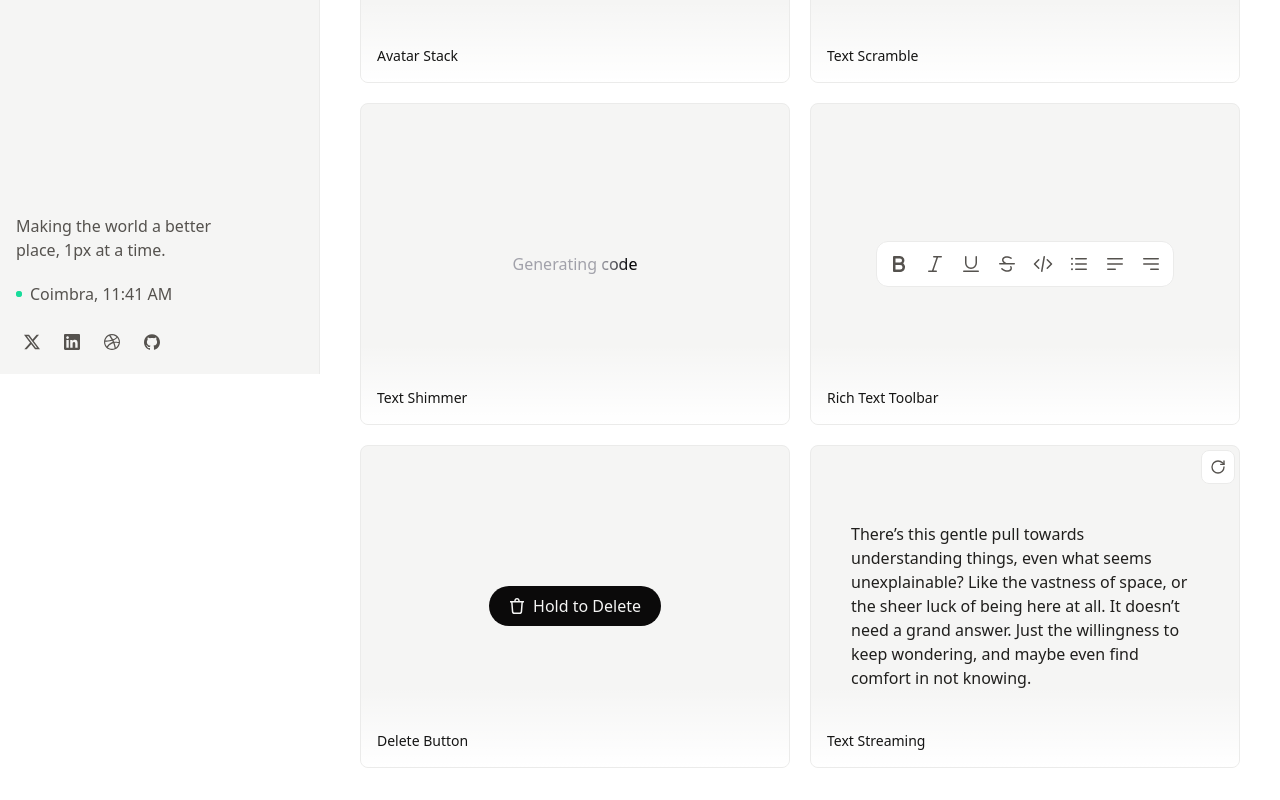
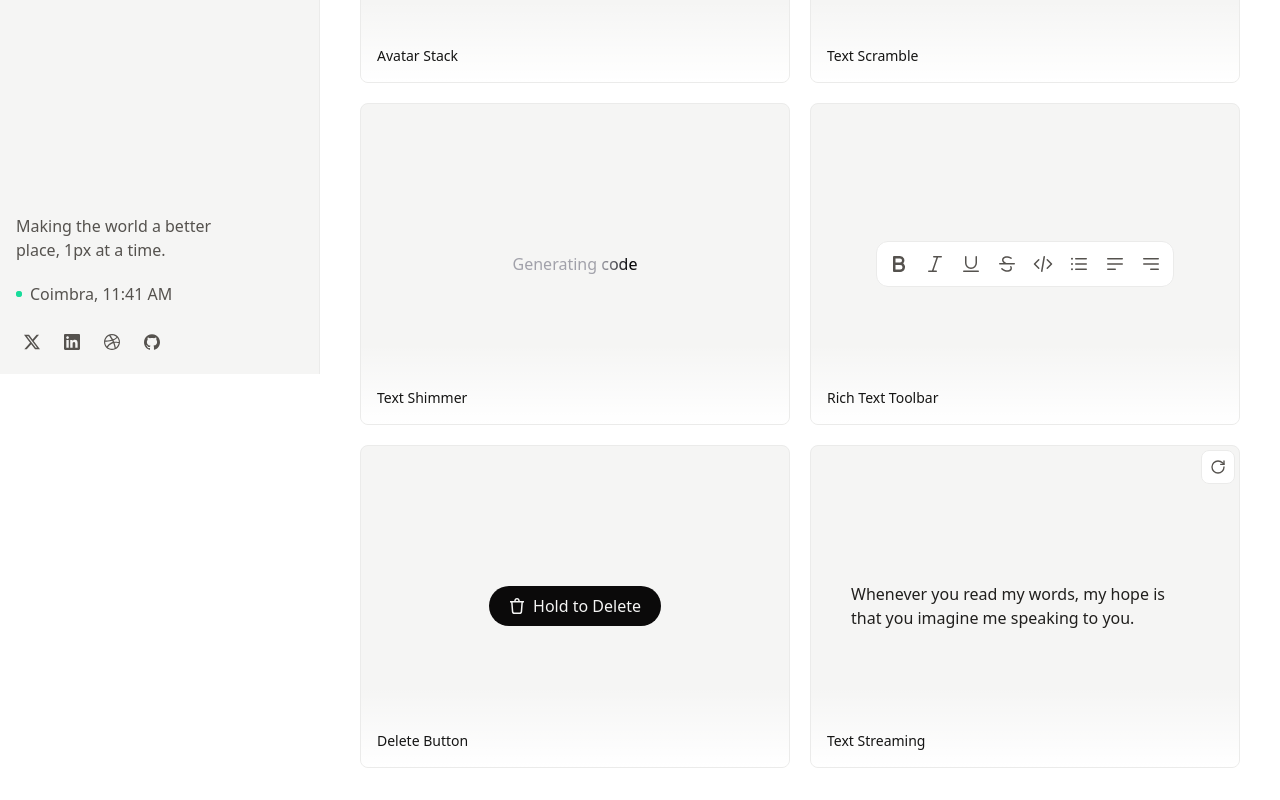
Before and after one commit to zalodias/zalodias, a Next.js app: page /playground in a window 1280 px wide. Shown: the part 426-1226 px from the top of the page. Built offline with nearby package versions, Linux system fonts and the light colour scheme.

Commit message:
📝 Update sample text for TextStreaming component

```diff
--- a/playground/text-streaming.tsx
+++ b/playground/text-streaming.tsx
@@ -7,7 +7,7 @@ interface TextStreamingProps {
 }
 
 export function TextStreaming({
-  text = 'There’s this gentle pull towards understanding things, even what seems unexplainable? Like the vastness of space, or the sheer luck of being here at all. It doesn’t need a grand answer. Just the willingness to keep wondering, and maybe even find comfort in not knowing.',
+  text = 'Whenever you read my words, my hope is that you imagine me speaking to you.',
 }: TextStreamingProps) {
   const [progress, setProgress] = useState(0);
   const fadeWidth = 40;
```
